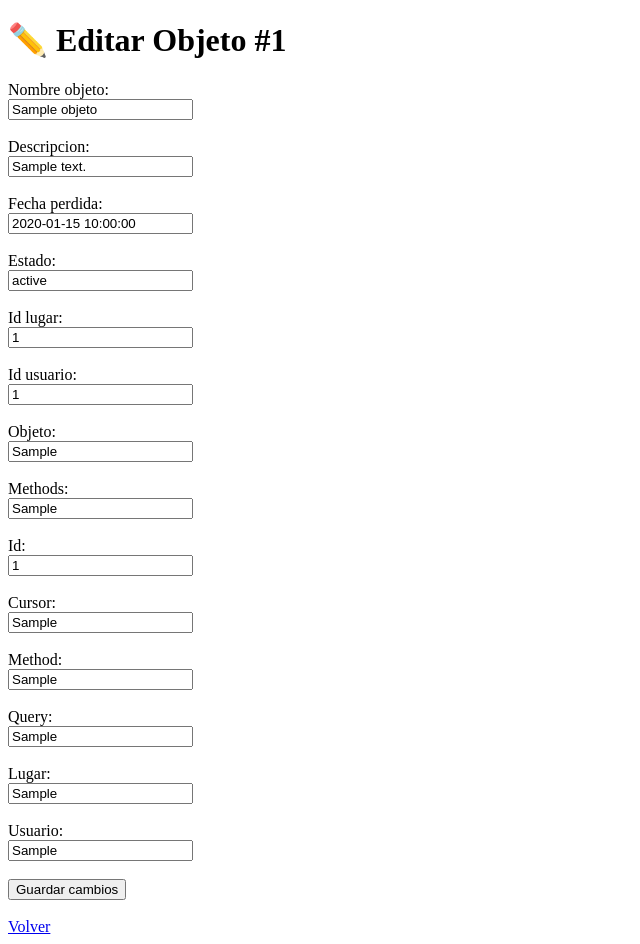
After one commit to Raulino75/objetos_perdidos, a Flask app: page /editar_objeto/1 in a window 1280 px wide. The commit adds this page. Shown: the whole page, without its empty margins (0-640 px from the left). Run offline with Flask 3, Linux system fonts and the light colour scheme; tables that the repository leaves empty or names only in its code hold one stand-in row (values such as "Sample post").

Commit message:
Se actualizo la funcion de actualizar objetos

```diff
--- a/app.py
+++ b/app.py
@@ -1,4 +1,4 @@
-from flask import Flask, jsonify, request, render_template, redirect, url_for
+from flask import Flask, abort, jsonify, request, render_template, redirect, url_for
 from flask_cors import CORS
 from database import Database
 
@@ -79,51 +79,62 @@ def agregar_objeto_html():
 
     return render_template("crear_objeto.html")
 
-@app.route("/actualizar_objeto/<int:id>", methods=["GET", "POST"])
-def actualizar_objeto_html(id):
+# Mostrar todos los objetos con opción de actualizar
+@app.route("/actualizar_objeto", methods=["GET"])
+def actualizar_objeto_html():
+    cur = conn.cursor(dictionary=True)
+    cur.execute("SELECT id_objeto, nombre_objeto, descripcion FROM objetos")
+    objetos = cur.fetchall()
+    cur.close()
+
+    print("DEBUG → objetos:", objetos)  # 👈 añade esta línea
+
+    return render_template("actualizar_objeto.html", objetos=objetos)
+
+
+
+@app.route("/editar_objeto/<int:id>", methods=["GET", "POST"])
+def editar_objeto(id):
+    cur = conn.cursor(dictionary=True)
+
+    if request.method == "POST":
+        # Obtén todos los campos dinámicamente
+        campos = request.form.to_dict()
+
+        # Genera la parte del SQL automáticamente
+        set_clause = ", ".join([f"{campo} = %s" for campo in campos.keys()])
+        valores = list(campos.values()) + [id]
+
+        cur.execute(f"UPDATE objetos SET {set_clause} WHERE id_objeto = %s", valores)
+        conn.commit()
+        cur.close()
+
+        return redirect(url_for("ver_objetos"))
+
+    cur.execute("SELECT * FROM objetos WHERE id_objeto = %s", (id,))
+    objeto = cur.fetchone()
+    cur.close()
+    return render_template("editar_objeto.html", objeto=objeto)
+
+
+
+@app.route("/eliminar_objeto", methods=["GET", "POST"])
+@app.route("/eliminar_objeto/<int:id>", methods=["GET", "POST"])
+def eliminar_objeto_html(id=None):
     cursor = conn.cursor()
 
-    if request.method == "POST":
-        nombre = request.form["nombre"]
-        descripcion = request.form["descripcion"]
-        id_lugar = request.form["id_lugar"]
-        id_usuario = request.form["id_usuario"]
-        fecha_perdida = request.form["fecha_perdida"]
-        estado = request.form["estado"]
-
-        sql = """
-        UPDATE objetos
-        SET nombre_objeto=%s, descripcion=%s, fecha_perdida=%s, estado=%s, id_lugar=%s, id_usuario=%s
-        WHERE id_objeto=%s
-        """
-        cursor.execute(sql, (nombre, descripcion, fecha_perdida, estado, id_lugar, id_usuario, id))
-        conn.commit()
-        cursor.close()
-        return redirect(url_for("ver_objetos"))
-
-    # Si es GET → mostramos el formulario con los datos actuales
-    cursor.execute("SELECT * FROM objetos WHERE id_objeto = %s", (id,))
-    objeto = cursor.fetchone()
-    cursor.close()
-
-    return render_template("actualizar_objeto.html", objeto=objeto)
-
-@app.route("/eliminar_objeto/<int:id>", methods=["GET", "POST"])
-def eliminar_objeto_html(id):
-    cursor = conn.cursor()
-
-    if request.method == "POST":
+    if request.method == "POST" and id is not None:
         cursor.execute("DELETE FROM objetos WHERE id_objeto = %s", (id,))
         conn.commit()
         cursor.close()
-        return redirect(url_for("ver_objetos"))
+        return redirect(url_for("eliminar_objeto_html"))  # volver a la misma página
 
-    # Si es GET → mostramos la confirmación
-    cursor.execute("SELECT * FROM objetos WHERE id_objeto = %s", (id,))
-    objeto = cursor.fetchone()
+    cursor.execute("SELECT id_objeto, nombre_objeto, descripcion FROM objetos")
+    objetos = cursor.fetchall()
     cursor.close()
 
-    return render_template("eliminar_objeto.html", objeto=objeto)
+    return render_template("eliminar_objeto.html", objetos=objetos)
+
 
 
 # ---------------------------
--- /dev/null
+++ b/templates/editar_objeto.html
@@ -0,0 +1,24 @@
+<!DOCTYPE html>
+<html lang="es">
+<head>
+    <meta charset="UTF-8">
+    <title>Editar Objeto</title>
+</head>
+<body>
+    <h1>✏️ Editar Objeto #{{ objeto['id_objeto'] }}</h1>
+
+    <form method="POST">
+        {% for campo, valor in objeto.items() %}
+            {% if campo != 'id_objeto' %}
+                <label>{{ campo.replace('_', ' ').capitalize() }}:</label><br>
+                <input type="text" name="{{ campo }}" value="{{ valor }}"><br><br>
+            {% endif %}
+        {% endfor %}
+
+        <button type="submit">Guardar cambios</button>
+    </form>
+
+    <br>
+    <a href="{{ url_for('ver_objetos') }}">Volver</a>
+</body>
+</html>
```
Also changed, not shown: templates/actualizar_objeto.html (+20 -24 lines), templates/eliminar_objeto.html (+23 -5 lines).
